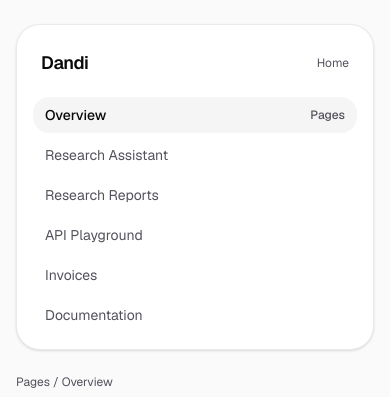
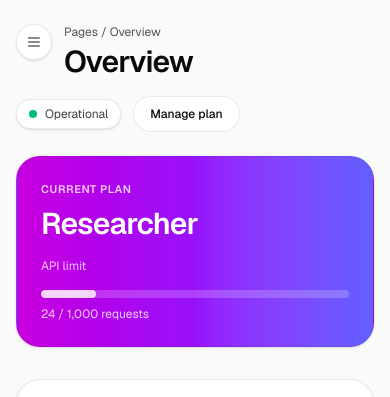
Before and after one commit to NarenShukla/dandi, a Next.js app: page /dashboards in a window 390 px wide. Shown: the top 397 px of the page. Built offline with nearby package versions, Linux system fonts and the light colour scheme; no server answers; the database is empty.

Commit message:
Collapsible Sidebar

```diff
--- a/app/dashboards/page.js
+++ b/app/dashboards/page.js
@@ -133,12 +133,49 @@ function TrashIcon(props) {
   );
 }
 
+function MenuIcon(props) {
+  return (
+    <svg
+      viewBox="0 0 24 24"
+      fill="none"
+      stroke="currentColor"
+      strokeWidth="1.8"
+      strokeLinecap="round"
+      strokeLinejoin="round"
+      {...props}
+    >
+      <path d="M4 6h16" />
+      <path d="M4 12h16" />
+      <path d="M4 18h16" />
+    </svg>
+  );
+}
+
+function XIcon(props) {
+  return (
+    <svg
+      viewBox="0 0 24 24"
+      fill="none"
+      stroke="currentColor"
+      strokeWidth="1.8"
+      strokeLinecap="round"
+      strokeLinejoin="round"
+      {...props}
+    >
+      <path d="M18 6 6 18" />
+      <path d="M6 6l12 12" />
+    </svg>
+  );
+}
+
 export default function DashboardsPage() {
   const [keys, setKeys] = useState([]);
   const [name, setName] = useState("");
   const [query, setQuery] = useState("");
   const [revealed, setRevealed] = useState(() => new Set());
   const [isCreateOpen, setIsCreateOpen] = useState(false);
+  const [isDesktopSidebarOpen, setIsDesktopSidebarOpen] = useState(true);
+  const [isMobileSidebarOpen, setIsMobileSidebarOpen] = useState(false);
   const [toast, setToast] = useState(null); // { message: string, kind: "success" | "error" | "delete" } | null
   const nameInputRef = useRef(null);
   const toastTimerRef = useRef(null);
@@ -356,10 +393,66 @@ export default function DashboardsPage() {
           </div>
         </div>
       )}
-      <div className="mx-auto grid w-full max-w-6xl grid-cols-1 gap-6 px-4 py-6 sm:px-6 lg:grid-cols-[260px_1fr] lg:gap-8 lg:px-8 lg:py-10">
+      {isMobileSidebarOpen && (
+        <div className="fixed inset-0 z-50 lg:hidden">
+          <div
+            className="absolute inset-0 bg-black/40"
+            onClick={() => setIsMobileSidebarOpen(false)}
+            aria-hidden="true"
+          />
+          <aside className="relative h-full w-[260px] overflow-y-auto rounded-3xl border border-black/[.08] bg-white p-4 shadow-sm dark:border-white/[.145] dark:bg-black">
+            <div className="flex items-center justify-between px-2 py-2">
+              <div className="text-lg font-semibold tracking-tight">Dandi AI</div>
+              <button
+                type="button"
+                onClick={() => setIsMobileSidebarOpen(false)}
+                className="inline-flex h-9 w-9 items-center justify-center rounded-full border border-black/[.08] bg-white text-zinc-900 transition-colors hover:border-transparent hover:bg-black/[.04] dark:border-white/[.145] dark:bg-black dark:text-zinc-50 dark:hover:bg-[#1a1a1a]"
+                aria-label="Close sidebar"
+              >
+                <XIcon className="h-4 w-4" />
+              </button>
+            </div>
+
+            <nav className="mt-3 space-y-1">
+              <Link
+                href="/"
+                onClick={() => setIsMobileSidebarOpen(false)}
+                className="flex items-center justify-between rounded-2xl bg-black/[.04] px-3 py-2 text-sm font-medium dark:bg-white/[.08]"
+              >
+                <span>Home</span>
+                <span className="text-xs text-zinc-600 dark:text-zinc-400">Pages</span>
+              </Link>
+              <Link
+                href="/dashboards"
+                onClick={() => setIsMobileSidebarOpen(false)}
+                className="flex items-center justify-between rounded-2xl bg-black/[.04] px-3 py-2 text-sm font-medium dark:bg-white/[.08]"
+              >
+                <span>Overview</span>
+                <span className="text-xs text-zinc-600 dark:text-zinc-400">Pages</span>
+              </Link>
+              <div className="rounded-2xl px-3 py-2 text-sm text-zinc-600 dark:text-zinc-400">Research Assistant</div>
+              <div className="rounded-2xl px-3 py-2 text-sm text-zinc-600 dark:text-zinc-400">Research Reports</div>
+              <div className="rounded-2xl px-3 py-2 text-sm text-zinc-600 dark:text-zinc-400">API Playground</div>
+              <div className="rounded-2xl px-3 py-2 text-sm text-zinc-600 dark:text-zinc-400">Invoices</div>
+              <div className="rounded-2xl px-3 py-2 text-sm text-zinc-600 dark:text-zinc-400">Documentation</div>
+            </nav>
+          </aside>
+        </div>
+      )}
+      <div
+        className={`mx-auto grid w-full max-w-6xl grid-cols-1 gap-6 px-4 py-6 sm:px-6 lg:gap-8 lg:px-8 lg:py-10 ${
+          isDesktopSidebarOpen ? "lg:grid-cols-[260px_1fr]" : "lg:grid-cols-[56px_1fr]"
+        }`}
+      >
+        <div
+          className="hidden h-full lg:block"
+          onMouseEnter={() => setIsDesktopSidebarOpen(true)}
+          onMouseLeave={() => setIsDesktopSidebarOpen(false)}
+        >
+          {isDesktopSidebarOpen ? (
             <aside className="rounded-3xl border border-black/[.08] bg-white p-4 shadow-sm dark:border-white/[.145] dark:bg-black">
               <div className="flex items-center justify-between px-2 py-2">
-            <div className="text-lg font-semibold tracking-tight">Dandi</div>
+                <div className="text-lg font-semibold tracking-tight">Dandi AI</div>
                 <Link
                   href="/"
                   className="text-xs text-zinc-600 hover:text-zinc-900 dark:text-zinc-400 dark:hover:text-zinc-50"
@@ -383,12 +476,30 @@ export default function DashboardsPage() {
                 <div className="rounded-2xl px-3 py-2 text-sm text-zinc-600 dark:text-zinc-400">Documentation</div>
               </nav>
             </aside>
+          ) : (
+            <div className="h-full rounded-3xl border border-black/[.08] bg-white p-2 shadow-sm dark:border-white/[.145] dark:bg-black">
+              <div className="mt-2 flex h-9 w-full items-center justify-center rounded-2xl bg-black/[.04] dark:bg-white/[.06]">
+                <MenuIcon className="h-4 w-4 text-zinc-700 dark:text-zinc-200" />
+              </div>
+            </div>
+          )}
+        </div>
 
         <main className="min-w-0">
           <div className="flex flex-col gap-4 sm:flex-row sm:items-start sm:justify-between">
+            <div className="flex items-start gap-3">
+              <button
+                type="button"
+                className="inline-flex h-9 w-9 items-center justify-center rounded-full border border-black/[.08] bg-white text-zinc-900 shadow-sm transition-colors hover:border-transparent hover:bg-black/[.04] dark:border-white/[.145] dark:bg-black dark:text-zinc-50 dark:hover:bg-[#1a1a1a] lg:hidden"
+                onClick={() => setIsMobileSidebarOpen((v) => !v)}
+                aria-label={isMobileSidebarOpen ? "Close sidebar" : "Open sidebar"}
+              >
+                {isMobileSidebarOpen ? <XIcon className="h-4 w-4" /> : <MenuIcon className="h-4 w-4" />}
+              </button>
               <div className="space-y-1">
                 <div className="text-xs text-zinc-600 dark:text-zinc-400">Pages / Overview</div>
                 <h1 className="text-3xl font-semibold tracking-tight">Overview</h1>
+              </div>
             </div>
 
             <div className="flex flex-wrap items-center gap-3">
@@ -531,7 +642,7 @@ export default function DashboardsPage() {
             </div>
           </section>
           {isCreateOpen && (
-            <div className="fixed inset-0 z-40 flex items-center justify-center bg-black/40 px-4">
+            <div className="fixed inset-0 z-60 flex items-center justify-center bg-black/40 px-4">
               <div className="w-full max-w-md rounded-3xl bg-white p-6 text-sm shadow-2xl dark:bg-zinc-950">
                 <h3 className="text-lg font-semibold tracking-tight">Create a new API key</h3>
                 <p className="mt-1 text-xs text-zinc-600 dark:text-zinc-400">
```
Lines whose indentation alone changed are shown as unchanged.
